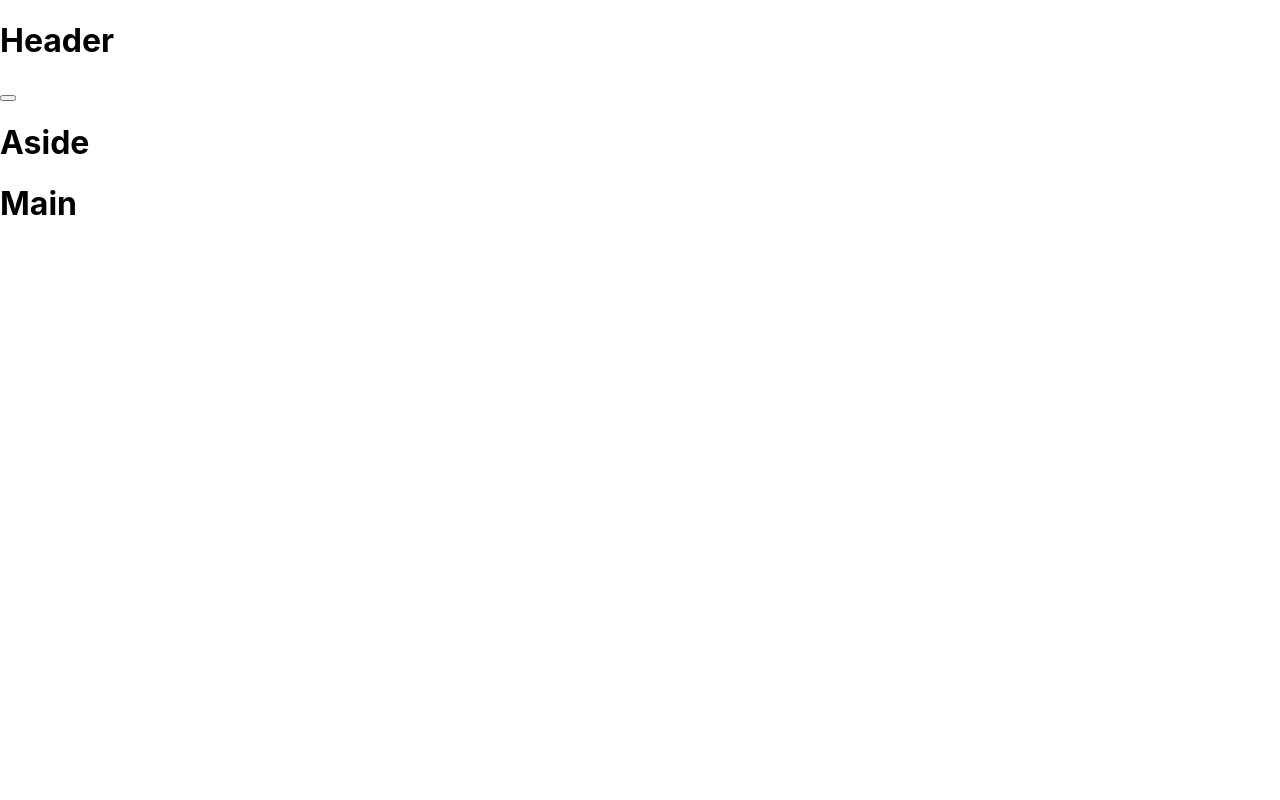
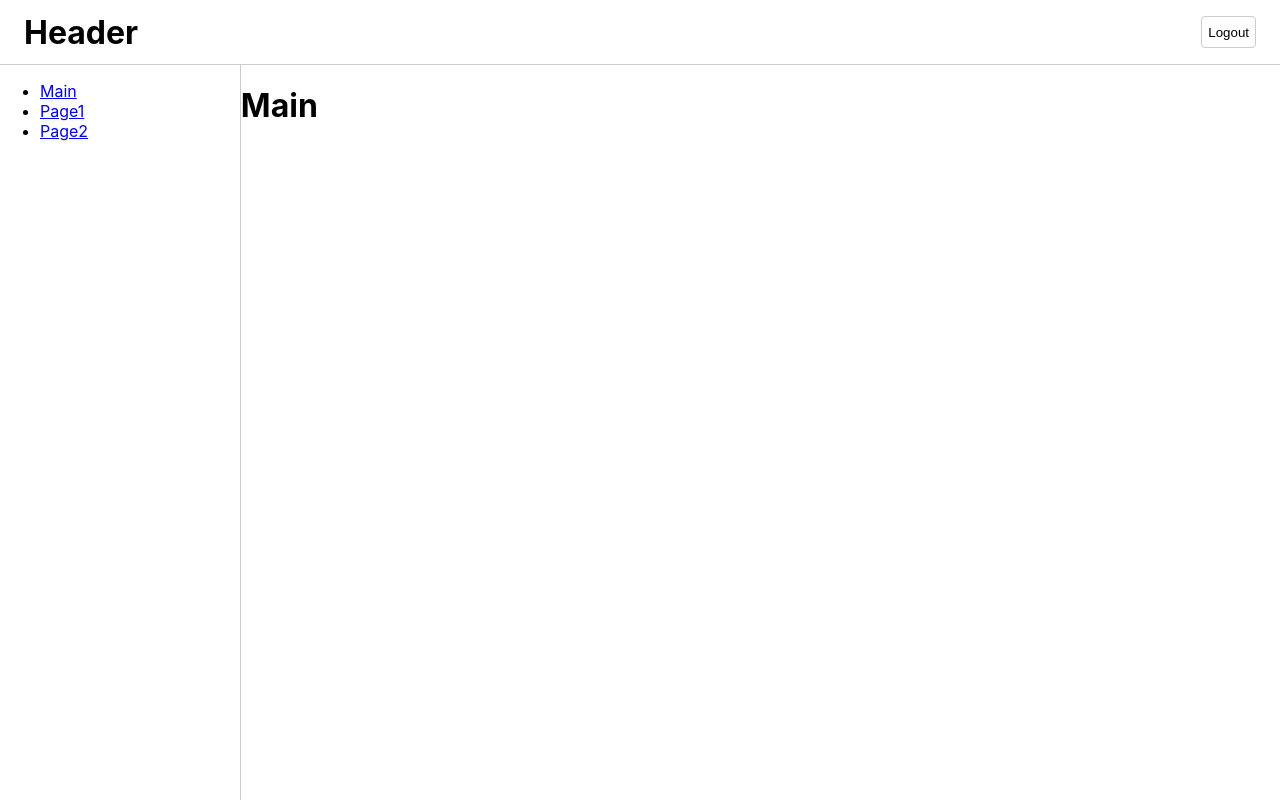
Before and after one commit to vuenos/visit-histories, a React (Create React App) app: page / in a window 1280 px wide. Built offline with nearby package versions, Linux system fonts and the light colour scheme.

Commit message:
add page navigation

```diff
--- a/src/Layout.jsx
+++ b/src/Layout.jsx
@@ -1,18 +1,34 @@
 import React from 'react';
 import {Header, Aside} from './components/Common';
 import {Outlet} from "react-router-dom";
+import styled from "styled-components";
+
+const Wrapper = styled.div`
+    display: flex;
+    flex-direction: column;
+`;
+
+const ContentSection = styled.div`
+    display: flex;
+    justify-content: space-between;
+    height: calc(100vh - 65px);
+`;
+
+const Content = styled.div`
+    width: calc(100% - 240px);
+`;
 
 function Layout() {
     return (
-        <div className="wrapper">
+        <Wrapper>
             <Header />
-            <div className="content-section">
+            <ContentSection>
                 <Aside />
-                <div className="content">
+                <Content>
                     <Outlet />
-                </div>
-            </div>
-        </div>
+                </Content>
+            </ContentSection>
+        </Wrapper>
     );
 }
 
--- a/src/components/Common/Aside.jsx
+++ b/src/components/Common/Aside.jsx
@@ -1,10 +1,40 @@
 import React from 'react';
+import styled from "styled-components";
+import {NavLink} from "react-router-dom";
+
+const AsideSection = styled.div`
+    width: 240px;
+    border-right: 1px solid #cccccc;
+`;
 
 function Aside() {
+    const asideData = [
+        {
+            title: "Main",
+            path: "/"
+        },
+        {
+            title: "Page1",
+            path: "/page1"
+        },
+        {
+            title: "Page2",
+            path: "/page2"
+        }
+    ]
+
     return (
-        <div>
-            <h1>Aside</h1>
-        </div>
+        <AsideSection>
+            <ul>
+                {
+                    asideData.map((item, index) => (
+                        <li key={`key-${index}`}>
+                            <NavLink to={item.path}>{item.title}</NavLink>
+                        </li>
+                    ))
+                }
+            </ul>
+        </AsideSection>
     );
 }
 
--- a/src/components/Common/Header.jsx
+++ b/src/components/Common/Header.jsx
@@ -1,11 +1,30 @@
 import React from 'react';
+import styled from "styled-components";
+
+const HeaderSection = styled.div`
+    display: flex;
+    height: 64px;
+    border-bottom: 1px solid #ccc;
+    padding: 0 24px;
+    justify-content: space-between;
+    align-items: center;
+`;
+
+const LogoutButton = styled.button`
+    height: 32px;
+    border: 1px solid #ccc;
+    border-radius: 4px;
+    margin: 0 0;
+    background-color: #FFFFFF;
+    cursor: pointer;
+`;
 
 function Header() {
     return (
-        <div>
+        <HeaderSection>
             <h1>Header</h1>
-            <button></button>
-        </div>
+            <LogoutButton>Logout</LogoutButton>
+        </HeaderSection>
     );
 }
 
```
